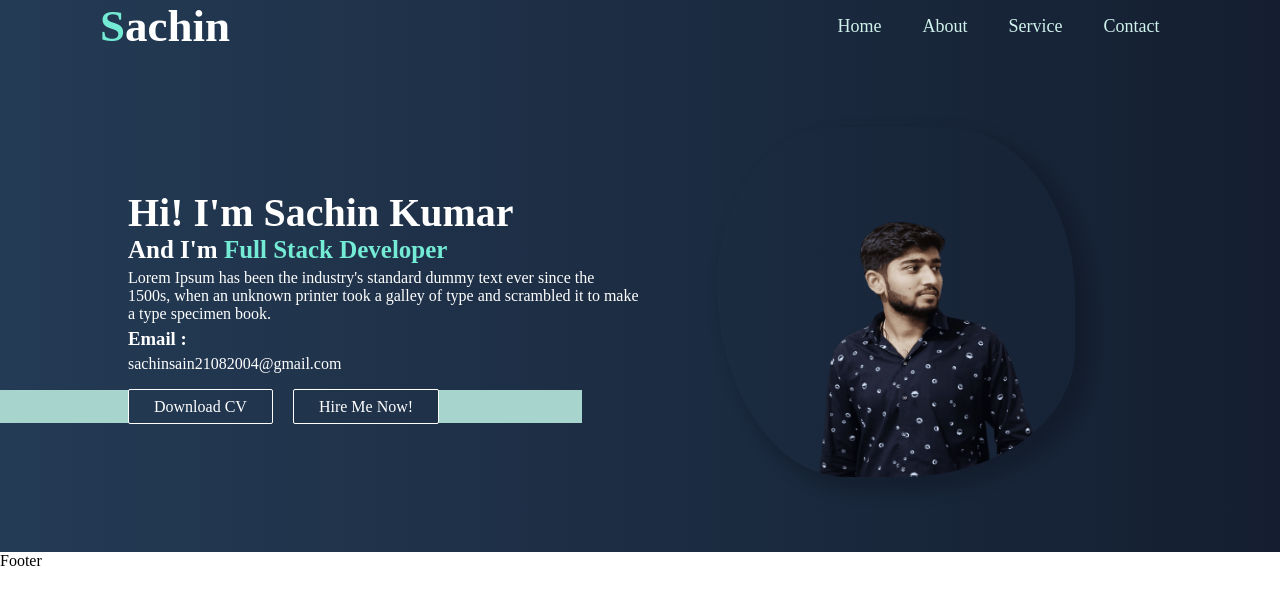
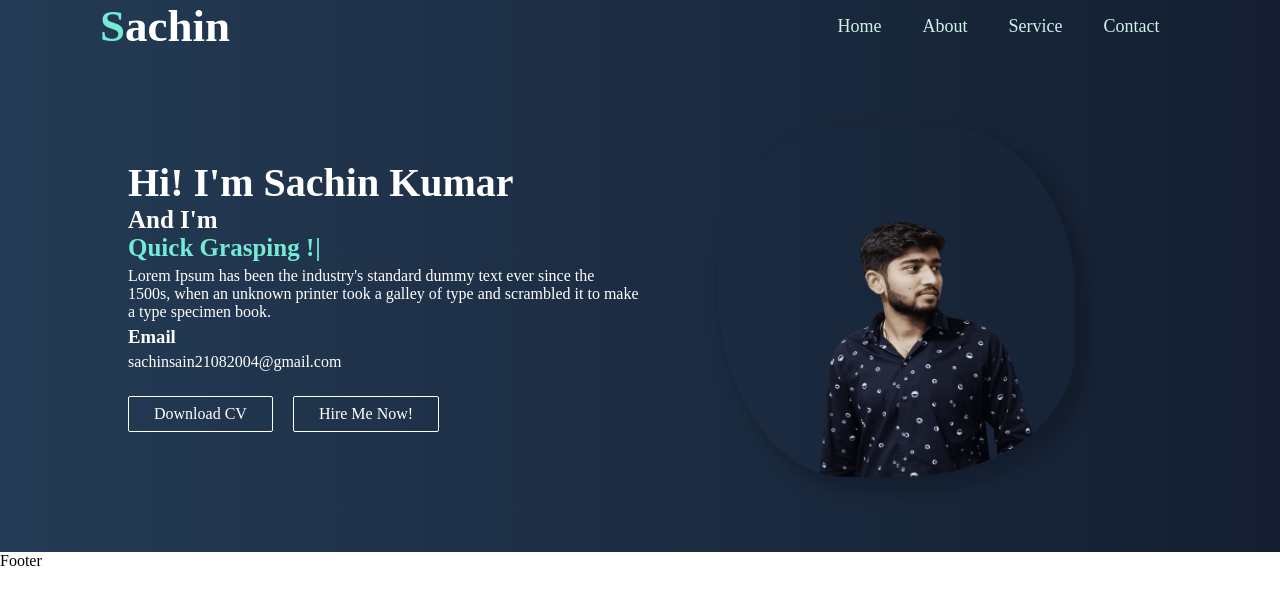
Before and after one commit to sachinkumarsain/Portfolio-in-react.js, a React (Create React App) app: page / in a window 1280 px wide. Shown: the top 604 px of the page. Built offline with nearby package versions, Linux system fonts and the light colour scheme.

Commit message:
Typewriter work and anchors work

```diff
--- a/package.json
+++ b/package.json
@@ -15,6 +15,7 @@
     "react-dom": "^18.2.0",
     "react-router-dom": "^6.16.0",
     "react-scripts": "5.0.1",
+    "typewriter-effect": "^2.21.0",
     "web-vitals": "^2.1.4"
   },
   "scripts": {
--- a/src/Home/Home.css
+++ b/src/Home/Home.css
@@ -34,6 +34,7 @@
 
 .leftBanner h2 span {
     color: #74ebd5;
+    /* margin-left: 10px; */
 }
 
 .leftBanner h1 {
@@ -42,6 +43,9 @@
 
 .leftBanner h2 {
     font-size: 25px;
+    /* display: flex;
+    align-items: center;
+    justify-content: center; */
 }
 
 .leftBanner h2,
@@ -54,6 +58,15 @@
 .email {
     padding-bottom: 20px;
 }
+
+.leftBanner .anchors {
+    overflow: hidden;
+    height: 50px;
+    display: flex;
+    align-items:start   ;
+    justify-content: center;
+}
+
 
 
 .cv{
--- a/src/Home/Home.js
+++ b/src/Home/Home.js
@@ -1,21 +1,27 @@
-import React from 'react'
+import React, { useState } from 'react'
 import pic1 from "./bannerpic.png"
 import { Link } from 'react-router-dom'
-import LinkedInIcon from '@mui/icons-material/LinkedIn';
-import InstagramIcon from '@mui/icons-material/Instagram';
-import GitHubIcon from '@mui/icons-material/GitHub';
+// // import Typewriter from 'typewriter-effect';
+// import LinkedInIcon from '@mui/icons-material/LinkedIn';
+// import InstagramIcon from '@mui/icons-material/Instagram';
+// import GitHubIcon from '@mui/icons-material/GitHub';
 import "./Home.css"
+import TypewriterWork from './TypewriterWork'
 
 function Home() {
+
+
+
   return (
     <>
       <div className='home'>
         <div className='banner'>
           <div className='leftBanner'>
             <h1>Hi! I'm Sachin Kumar</h1>
-            <h2>And I'm <span> Full Stack Developer</span></h2>
-            <p>Lorem Ipsum has been the industry's standard dummy text ever since the 1500s, when an unknown printer took a galley of type and scrambled it to make a type specimen book.</p>
-            <h3>Email :</h3>
+            <h2>And I'm <span><TypewriterWork /></span>  </h2>
+            <p>Lorem Ipsum has been the industry's standard dummy text ever since the 1500s, when an unknown printer took a galley of type and scrambled it to make a type specimen book.
+            </p>
+            <h3>Email</h3>
             <p className='email'>sachinsain21082004@gmail.com</p>
 
             <div className='anchors'>
--- /dev/null
+++ b/src/Home/TypewriterWork.js
@@ -0,0 +1,28 @@
+import React from 'react'
+import Typewriter from 'typewriter-effect';
+
+function TypewriterWork() {
+  return (
+  <span>
+     <Typewriter
+                options={{
+                  autoStart: true,
+                  loop: true,
+                  delay: 40,
+                }}
+                onInit={(typewriter) => {
+                  typewriter
+                    .typeString("Full Stack Developer !")
+                    .pauseFor(1500)
+                    .deleteAll()
+                    .typeString("Quick Grasping !")
+                    .pauseFor(1500)
+                    .deleteAll()
+                    .start();
+                }}
+              ></Typewriter>
+  </span>
+  )
+}
+
+export default TypewriterWork
```
Also changed, not shown: 1 other file (tests, documents, lock files or other folders).
